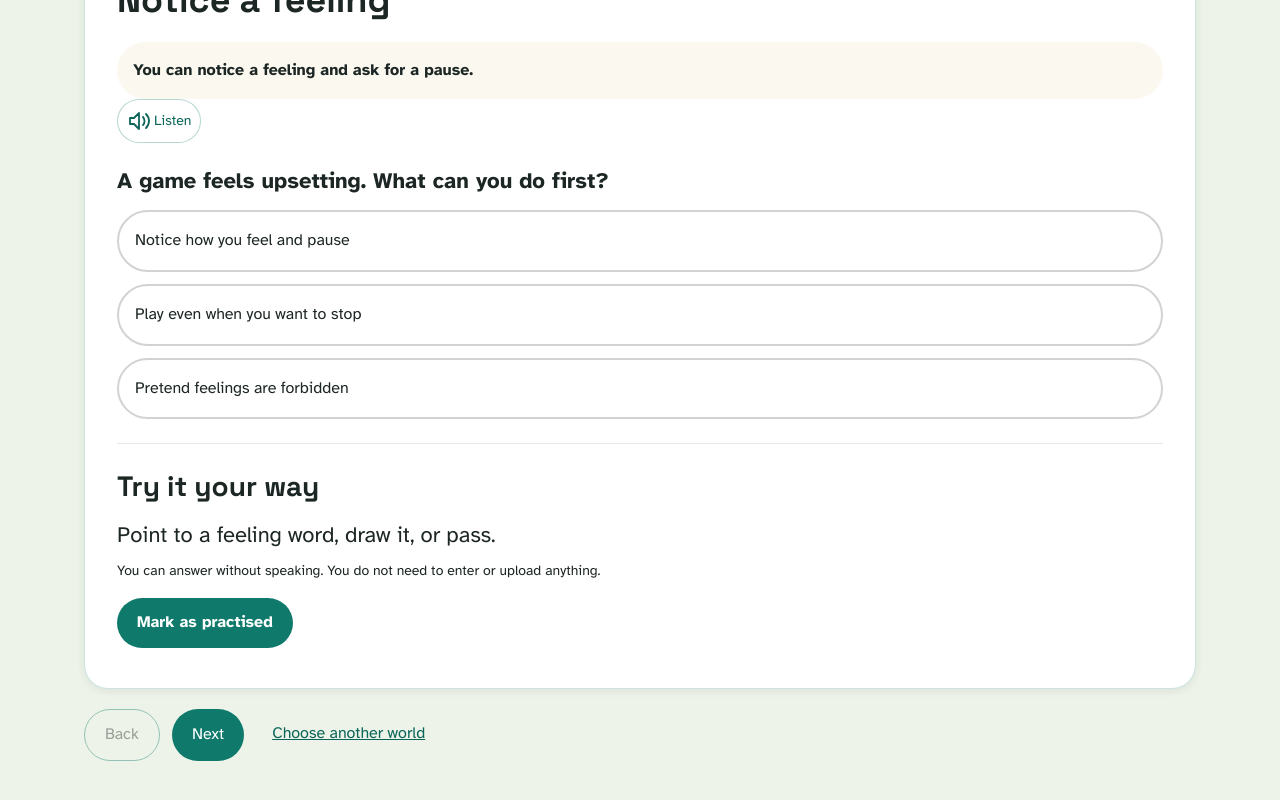
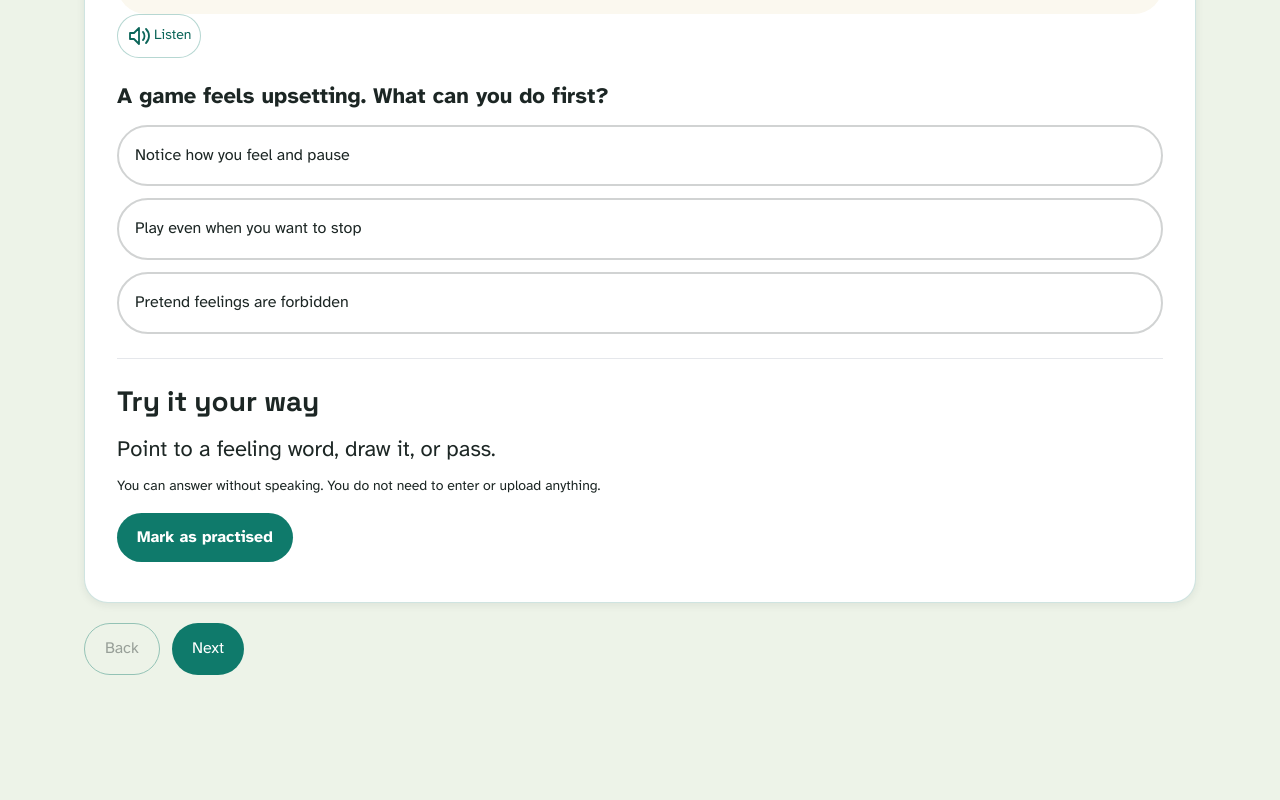
Before and after one commit to laviniamoraru28-creator/money-quest, a Next.js app: page /en/mind-lab in a window 1280 px wide. Shown: the part 1330-2130 px from the top of the page. After the commit the page ends 2053 px from the top, so only its background shows below. Built offline with nearby package versions, Linux system fonts and the light colour scheme.

Commit message:
Remove cross-section shortcut buttons and duplicate settings from learning labs

```diff
--- a/src/components/LearningLabExperience.tsx
+++ b/src/components/LearningLabExperience.tsx
@@ -8,7 +8,6 @@ import type {LaboratoryPresentation} from "@/lib/i18n/laboratory-presentation";
 import {labAgeVariants,labTaskAtLevel} from "@/content/lab-age-variants";
 import {GuidePanel} from "@/components/GuidePanel";
 import {ReadAloudButton} from "@/components/ui/ReadAloudButton";
-import {AccessibilityMenu} from "@/components/ui/AccessibilityMenu";
 import {useReadAloud} from "@/lib/accessibility/use-read-aloud";
 const levels=["Explorer","Builder","Strategist"];
 const STORE="moneyquest_labs_v1";
@@ -21,8 +20,7 @@ export default function LearningLabExperience({lab,locale="en",variants=labAgeVa
   const item=labTaskAtLevel(lab.slug,lab.tasks[index]!,level,variants),key=`${lab.slug}:${item.id}:${level}`;
   const choose=(next:number)=>{stop();setIndex(next);setAnswer(null);heading.current?.focus()};
   const mark=()=>{const next=Array.from(new Set([...done,key]));setDone(next);try{localStorage.setItem(STORE,JSON.stringify(next))}catch{setStorageFailed(true)}};
-  return <div className="min-h-screen bg-fog"><nav aria-label={copy.navigation} className="mx-auto flex max-w-6xl flex-wrap items-center gap-4 px-5 py-4"><Link href="/" className="min-h-11 py-2 text-teal-text underline">{copy.home}</Link><Link href="/play" className="min-h-11 py-2 text-teal-text underline">{copy.map}</Link><Link href="/inclusive-learning" className="min-h-11 py-2 text-teal-text underline">{copy.ways}</Link><Link href="/quiet-corner" className="min-h-12 rounded-xl border-2 border-teal bg-white px-4 py-3 font-bold text-teal-text">{copy.break}</Link><AccessibilityMenu/></nav>
-    <main id="main-content" tabIndex={-1} className="mx-auto max-w-6xl px-5 pb-12"><h1 className="text-3xl">{lab.title}</h1><p className="mt-3 text-lg">{lab.description}</p>
+  return <div className="min-h-screen bg-fog">    <main id="main-content" tabIndex={-1} className="mx-auto max-w-6xl px-5 pb-12"><h1 className="text-3xl">{lab.title}</h1><p className="mt-3 text-lg">{lab.description}</p>
     <Image unoptimized data-learning-decoration src={`/images/money-quest/sections/${lab.slug === "brain-lab" ? "brain-lab-v2" : lab.slug}.webp`} alt="" width={640} height={640} className="mt-5 max-h-80 w-full rounded-2xl bg-cream object-contain"/><GuidePanel message={copy.guide} uiLocale={speechLocale} labels={copy}/>
     <fieldset className="my-5"><legend className="font-bold">{copy.challenge}</legend><div className="mt-2 flex flex-wrap gap-3">{levels.map((name,i)=><button type="button" key={name} aria-pressed={level===i} onClick={()=>{stop();setLevel(i);setAnswer(null)}} className={`min-h-12 rounded-xl border-2 px-4 py-2 ${level===i?"border-teal bg-teal text-white":"border-ink/20 bg-white"}`}>{name}</button>)}</div><p className="mt-2 text-sm">{copy.levels}</p></fieldset>
     <nav aria-label={copy.activities} className="my-5 grid gap-3 sm:grid-cols-2 lg:grid-cols-3">{lab.tasks.map((task,i)=><button type="button" key={task.id} aria-current={i===index?"step":undefined} onClick={()=>choose(i)} className={`min-h-16 rounded-2xl border-2 px-4 py-3 text-left shadow-sm ${i===index?"border-teal bg-teal/10 font-bold":"border-ink/15 bg-white hover:border-teal/50"}`}>{i+1}. {task.title}</button>)}</nav>
@@ -31,7 +29,7 @@ export default function LearningLabExperience({lab,locale="en",variants=labAgeVa
     <fieldset className="mt-5"><legend className="text-lg font-bold">{item.situation}</legend><div className="mt-3 grid gap-3">{item.choices.map((choice,i)=><button type="button" key={choice} aria-pressed={answer===i} onClick={()=>setAnswer(i)} className={`min-h-12 rounded-xl border-2 p-4 text-left ${answer===i?"border-teal bg-teal/10":"border-ink/20"}`}>{choice}</button>)}</div></fieldset>
     {answer!==null&&<p role="status" className="mt-4 rounded-xl bg-fog p-4">{answer===item.correct?`${copy.correct} ${item.explanation}`:copy.retry}</p>}
     <section className="mt-6 border-t pt-5"><h3 className="text-xl">{copy.tryHeading}</h3><p className="mt-2 text-lg">{item.tryIt[level]}</p><p className="mt-2 text-sm">{copy.communication}</p><button type="button" disabled={!storageReady} onClick={mark} className="mt-4 min-h-12 rounded-xl bg-teal px-5 py-3 font-bold text-white">{done.includes(key)?copy.practised:copy.mark}</button><p role="status" className="mt-2 text-sm">{storageFailed?copy.storageFailed:done.includes(key)?copy.saved:""}</p></section>
-    </article><nav aria-label={copy.steps} className="mt-5 flex flex-wrap gap-3"><button type="button" disabled={index===0} onClick={()=>choose(index-1)} className="min-h-12 rounded-xl border border-teal px-5 py-3 disabled:opacity-40">{copy.back}</button><button type="button" disabled={index===lab.tasks.length-1} onClick={()=>choose(index+1)} className="min-h-12 rounded-xl bg-teal px-5 py-3 text-white disabled:opacity-40">{copy.next}</button><Link href="/play" className="min-h-12 px-4 py-3 text-teal-text underline">{copy.another}</Link></nav>
-    {lab.slug === "future-skills" && <nav aria-label={copy.deeper} className="mt-8 flex flex-wrap gap-3">{[["entrepreneur-quest",copy.entrepreneur],["leadership-quest",copy.leadership],["real-life-quests",copy.realLife]].map(([path,label])=><Link key={path} href={`/${path}`} className="min-h-12 rounded-xl border border-teal bg-white px-4 py-3 text-teal-text">{label}</Link>)}</nav>}
+    </article><nav aria-label={copy.steps} className="mt-5 flex flex-wrap gap-3"><button type="button" disabled={index===0} onClick={()=>choose(index-1)} className="min-h-12 rounded-xl border border-teal px-5 py-3 disabled:opacity-40">{copy.back}</button><button type="button" disabled={index===lab.tasks.length-1} onClick={()=>choose(index+1)} className="min-h-12 rounded-xl bg-teal px-5 py-3 text-white disabled:opacity-40">{copy.next}</button></nav>
+    {false && lab.slug === "future-skills" && <nav aria-label={copy.deeper} className="mt-8 flex flex-wrap gap-3">{[["entrepreneur-quest",copy.entrepreneur],["leadership-quest",copy.leadership],["real-life-quests",copy.realLife]].map(([path,label])=><Link key={path} href={`/${path}`} className="min-h-12 rounded-xl border border-teal bg-white px-4 py-3 text-teal-text">{label}</Link>)}</nav>}
     </main></div>;
 }
```
